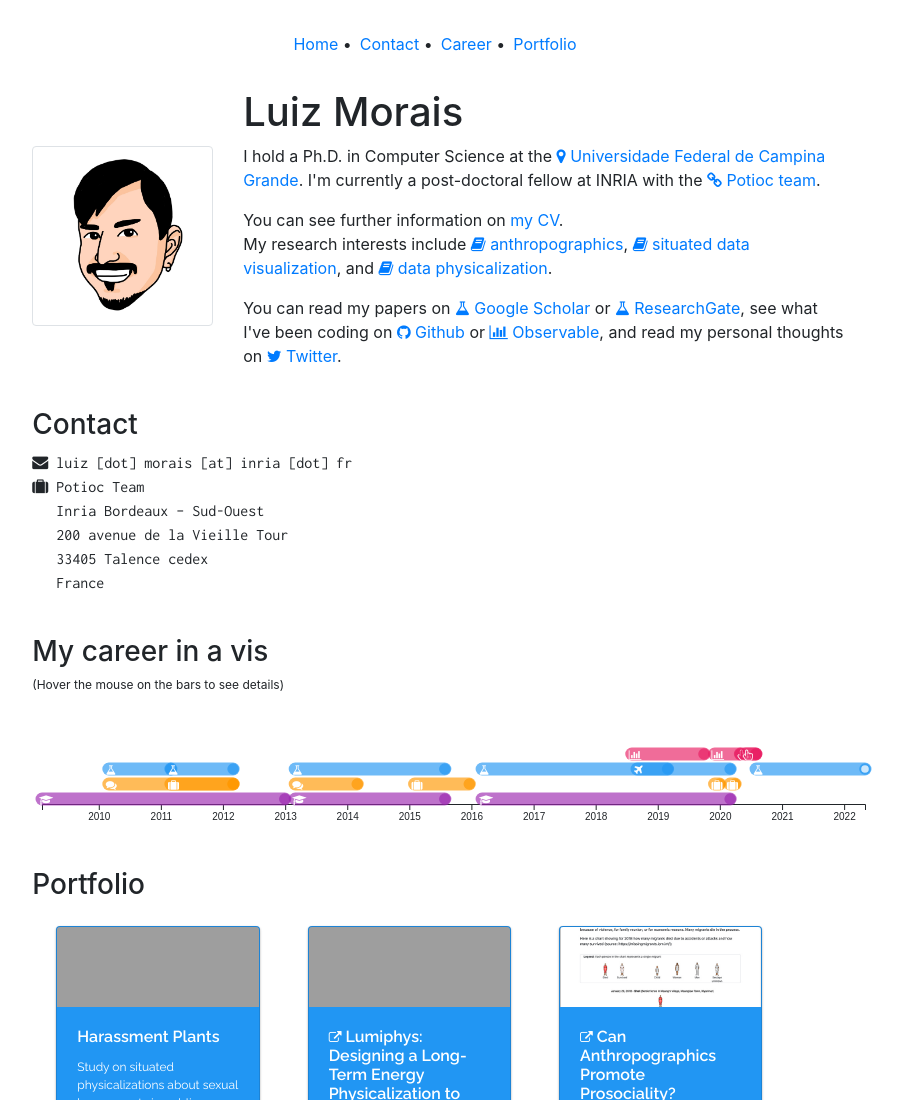
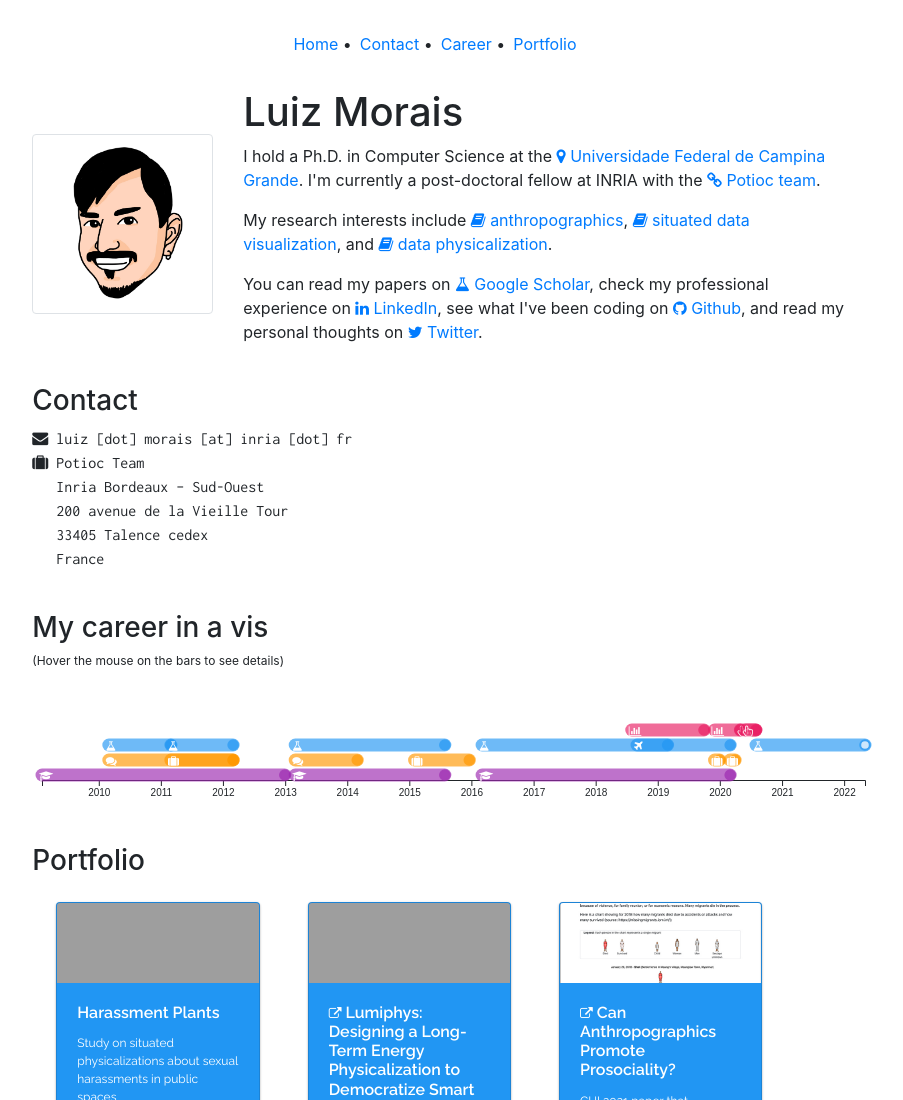
Before and after one commit to luizaugustomm/luizaugustomm.github.io, a plain HTML site: page index.html in a window 1280 px wide. Shown: the top 1100 px of the page, without its empty margins (201-1104 px from the left). Drawn offline with nearby package versions, Linux system fonts and the light colour scheme; grey boxes are pictures that could not be loaded.

Commit message:
Update index.html

```diff
--- a/index.html
+++ b/index.html
@@ -47,9 +47,9 @@
           </div>
           <div class="col">
             <h1>Luiz Morais</h1>
-            <p>I hold a Ph.D. in Computer Science at the <a href="https://www.google.com/maps/place/UFCG+-+Campus+Campina+Grande/@-7.2172305,-35.9119891,16.92z/data=!4m5!3m4!1s0x7ac1e2c7816c38f:0xd98e854f0b0d6fe1!8m2!3d-7.2171368!4d-35.9097543" target="_blank"><i class="fa fa-map-marker"></i> Universidade Federal de Campina Grande</a>. I'm currently a post-doctoral fellow at INRIA with the <a href="https://team.inria.fr/potioc/" target="_blank"><i class="fa fa-link"></i> Potioc team</a>.</p> You can see further information on <a href="https://docs.google.com/document/d/e/2PACX-1vQLxOG_8uOvzaAc2okXfz8lgDhlJ6cCgm0rlgN5-h5Iqz1qpMWALDqOECao5exyJYENG7oQQqgOFk6K/pub" target="_blank">my CV</a>.
+            <p>I hold a Ph.D. in Computer Science at the <a href="https://www.google.com/maps/place/UFCG+-+Campus+Campina+Grande/@-7.2172305,-35.9119891,16.92z/data=!4m5!3m4!1s0x7ac1e2c7816c38f:0xd98e854f0b0d6fe1!8m2!3d-7.2171368!4d-35.9097543" target="_blank"><i class="fa fa-map-marker"></i> Universidade Federal de Campina Grande</a>. I'm currently a post-doctoral fellow at INRIA with the <a href="https://team.inria.fr/potioc/" target="_blank"><i class="fa fa-link"></i> Potioc team</a>.</p>
             <p>My research interests include <a href="https://hal.archives-ouvertes.fr/hal-02931257/document" target="_blank"><i class="fa fa-book"></i></i> anthropographics</a>, <a href="http://yvonnejansen.me/articles/VIS2016%20-%20Embedded%20Data%20Representations.pdf" target="_blank"><i class="fa fa-book"></i> situated data visualization</a>, and <a href="https://hal.inria.fr/hal-02113248/document" target="_blank"><i class="fa fa-book"></i> data physicalization</a>.</p>
-            <p>You can read my papers on <a href="https://scholar.google.com/citations?user=QikAoAUAAAAJ&hl=pt-BR" target="_blank"><i class="fa fa-flask"></i> Google Scholar</a> or <a href="https://www.researchgate.net/profile/Luiz_Morais" target="_blank"><i class="fa fa-flask"></i> ResearchGate</a>, see what I've been coding on <a href="https://github.com/luizaugustomm" target="_blank"><i class="fa fa-github"></i> Github</a> or <a href="https://observablehq.com/@luizaugustomm" target="_blank"><i class="fa fa-bar-chart"></i> Observable</a>, and read my personal thoughts on <a href="https://twitter.com/luizaugustomm" target="_blank"><i class="fa fa-twitter"></i> Twitter</a>.</p>
+            <p>You can read my papers on <a href="https://scholar.google.com/citations?user=QikAoAUAAAAJ&hl=pt-BR" target="_blank"><i class="fa fa-flask"></i> Google Scholar</a>, check my professional experience on <a href="https://www.linkedin.com/in/luizaugustomm/" target="_blank"><i class="fa fa-linkedin"></i> LinkedIn</a>, see what I've been coding on <a href="https://github.com/luizaugustomm" target="_blank"><i class="fa fa-github"></i> Github</a>, and read my personal thoughts on <a href="https://twitter.com/luizaugustomm" target="_blank"><i class="fa fa-twitter"></i> Twitter</a>.</p>
           </div>
         </section>
 
```
